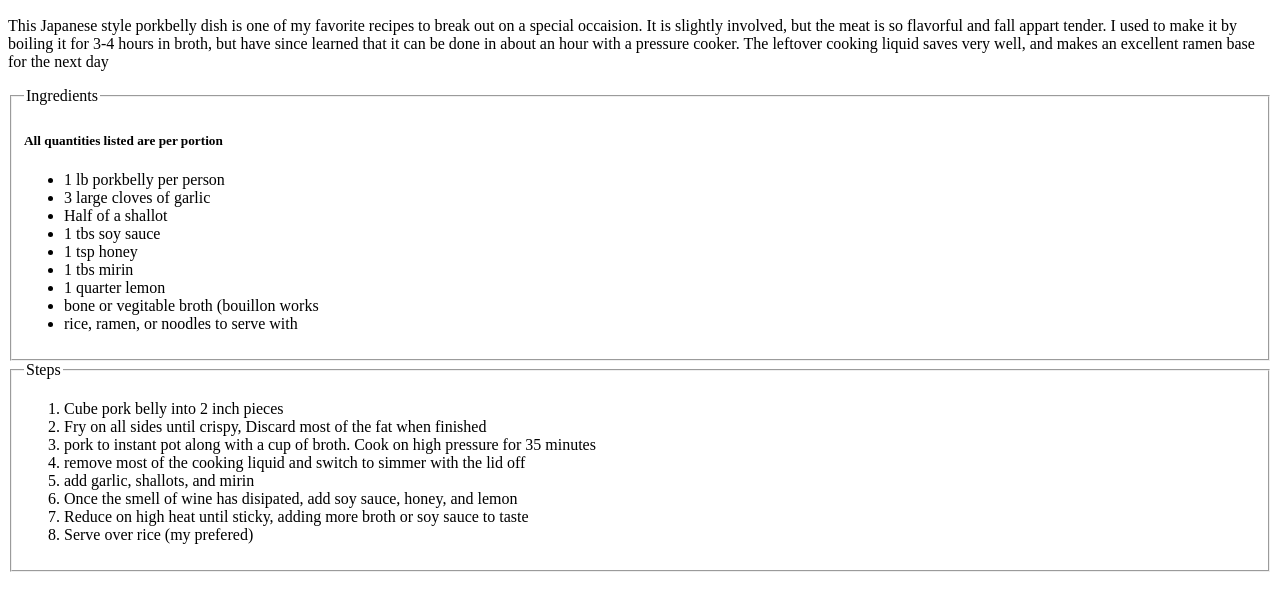
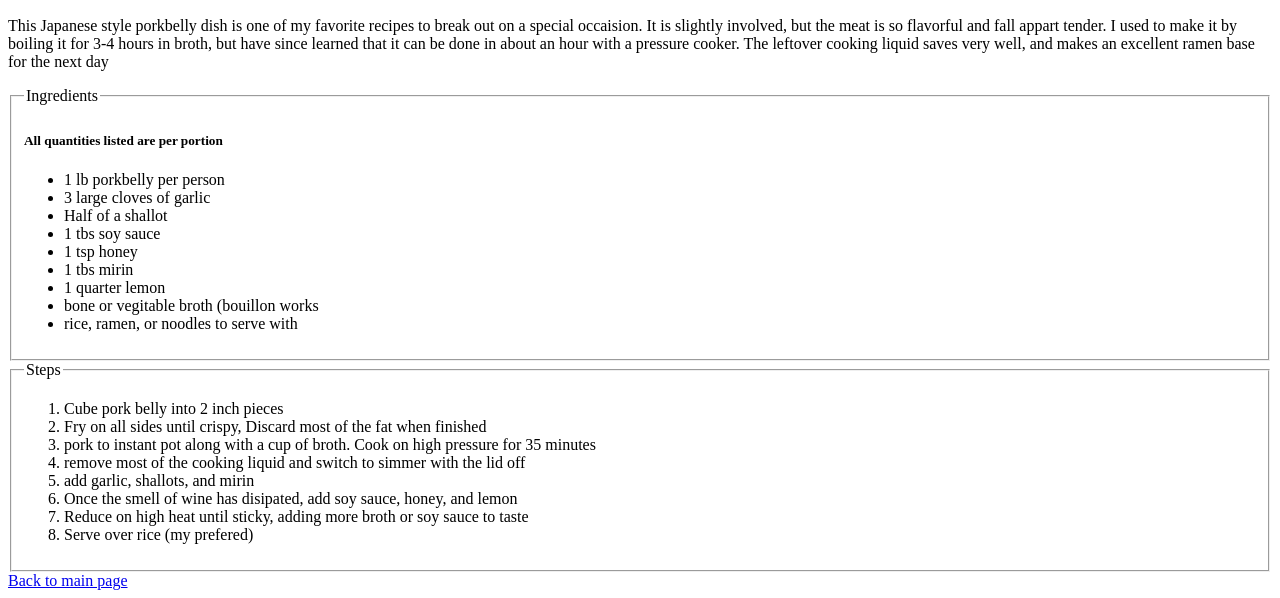
Before and after one commit to henskille/odin-recipes, a plain HTML site: page recipes/japanese-porkbelly.html in a window 1280 px wide. Shown: the part 266-864 px from the top of the page. Drawn offline with Linux system fonts and the light colour scheme.

Commit message:
Attempt to add back to main page button

```diff
--- a/recipes/japanese-porkbelly.html
+++ b/recipes/japanese-porkbelly.html
@@ -38,5 +38,6 @@
             <li>Serve over rice (my prefered)</li>
         </ol>
     </fieldset>
+    <a href="https://henskille.github.io/odin-recipes">Back to main page</a>
 </body>
 </html>
```
